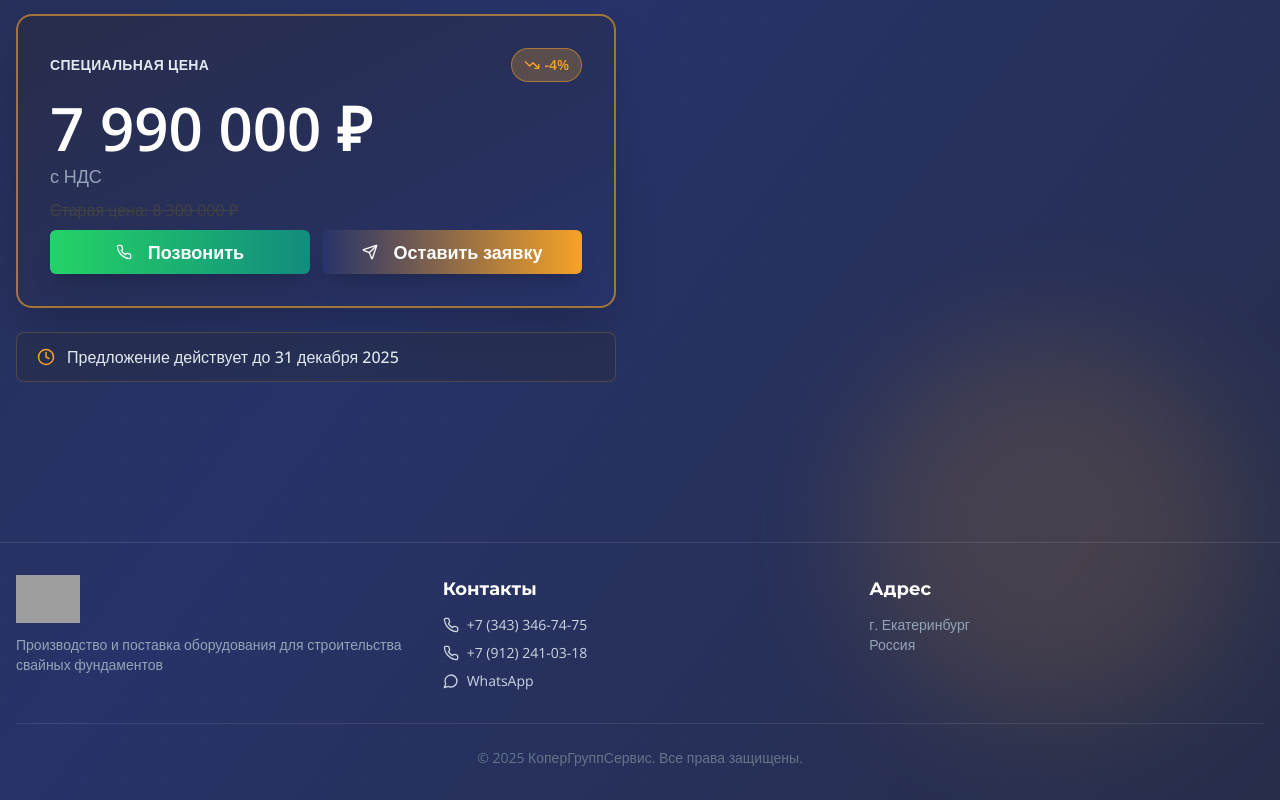
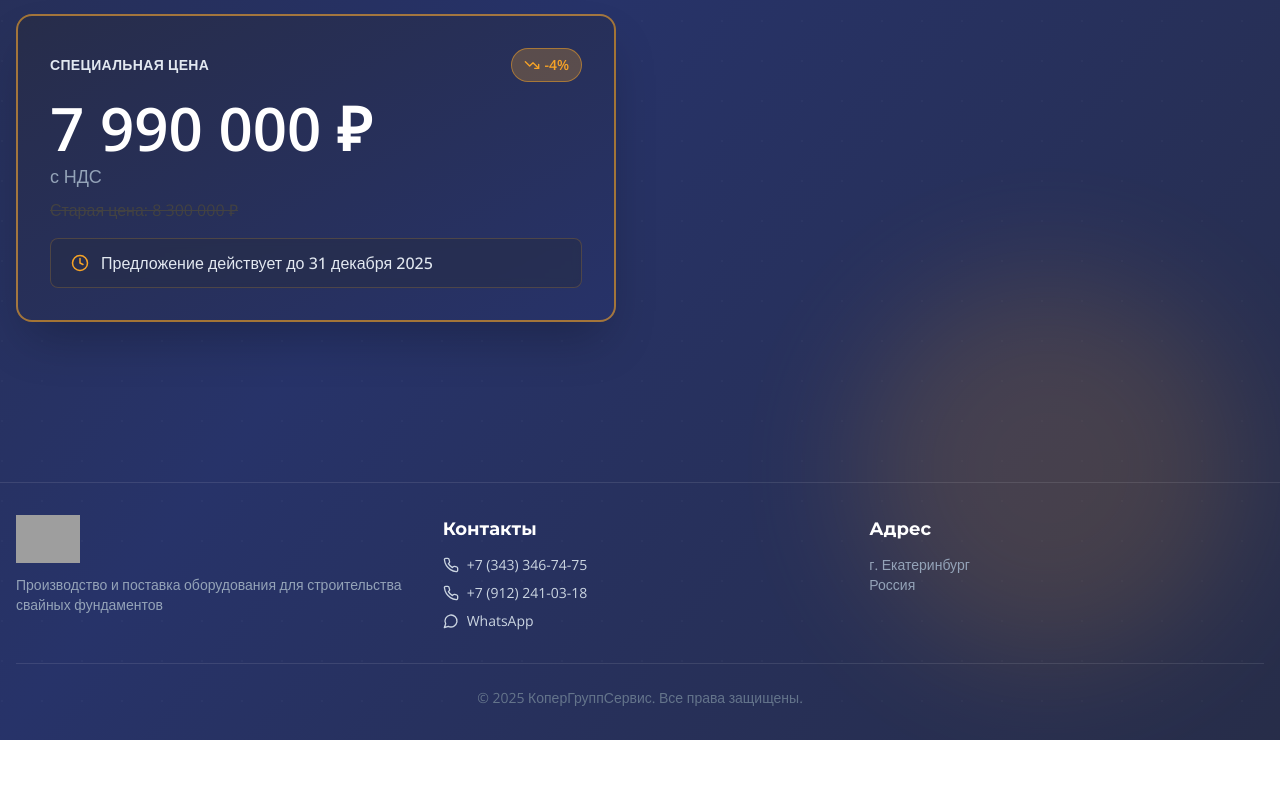
Before and after one commit to pr-poehali-dev/holiday-campaign-kgs, a React (Vite) app: page / in a window 1280 px wide. Shown: the part 861-1661 px from the top of the page. After the commit the page ends 1601 px from the top, so only its background shows below. Built offline with nearby package versions, Linux system fonts and the light colour scheme; grey boxes are pictures that could not be loaded.

Commit message:
Убери кнопки позвонить и оставить заявку, объедини в рамке Специальная цена -4% 7 990 000 ₽ с НДС Старая цена: 8 300 000 ₽ и Предложение действует до 31 декабря 2025

```diff
--- a/src/pages/Index.tsx
+++ b/src/pages/Index.tsx
@@ -164,7 +164,7 @@ const Index = () => {
                     <span className="text-[#F6A327] font-bold text-sm">-4%</span>
                   </div>
                 </div>
-                <div className="mb-2">
+                <div className="mb-4">
                   <div className="flex flex-col gap-1">
                     <div className="text-3xl sm:text-4xl lg:text-5xl xl:text-6xl font-black text-white">7 990 000 ₽</div>
                     <span className="text-slate-400 text-sm sm:text-base lg:text-lg font-medium">с НДС</span>
@@ -173,89 +173,10 @@ const Index = () => {
                     <span className="line-through text-[#434242] text-sm sm:text-base">Старая цена: 8 300 000 ₽</span>
                   </div>
                 </div>
-                <div className="grid grid-cols-1 sm:grid-cols-2 gap-3">
-                  <Button
-                    size="lg"
-                    className="bg-gradient-to-r from-[#25D366] to-[#128C7E] hover:opacity-90 text-white px-6 py-5 text-base sm:text-lg font-bold shadow-xl hover:scale-105 transition-all"
-                    asChild
-                  >
-                    <a href="tel:+79122410318">
-                      <Icon name="Phone" size={20} className="mr-2" />
-                      Позвонить
-                    </a>
-                  </Button>
-                  <Dialog open={isDialogOpen} onOpenChange={setIsDialogOpen}>
-                    <DialogTrigger asChild>
-                      <Button
-                        size="lg"
-                        className="bg-gradient-to-r from-[#273369] to-[#F6A327] hover:opacity-90 text-white px-6 py-5 text-base sm:text-lg font-bold shadow-xl hover:scale-105 transition-all"
-                      >
-                        <Icon name="Send" size={20} className="mr-2" />
-                        Оставить заявку
-                      </Button>
-                    </DialogTrigger>
-                  <DialogContent className="sm:max-w-[500px]">
-                    <DialogHeader>
-                      <DialogTitle className="text-2xl">Оставить заявку</DialogTitle>
-                      <DialogDescription>
-                        Заполните форму, и наш менеджер свяжется с вами в течение 30 минут
-                      </DialogDescription>
-                    </DialogHeader>
-                    <form onSubmit={handleSubmit} className="space-y-4 mt-4">
-                      <div>
-                        <Input
-                          placeholder="Ваше имя *"
-                          value={formData.name}
-                          onChange={(e) =>
-                            setFormData({ ...formData, name: e.target.value })
-                          }
-                          required
-                        />
-                      </div>
-                      <div>
-                        <Input
-                          type="tel"
-                          placeholder="Телефон *"
-                          value={formData.phone}
-                          onChange={(e) =>
-                            setFormData({ ...formData, phone: e.target.value })
-                          }
-                          required
-                        />
-                      </div>
-                      <div>
-                        <Input
-                          type="email"
-                          placeholder="Email *"
-                          value={formData.email}
-                          onChange={(e) =>
-                            setFormData({ ...formData, email: e.target.value })
-                          }
-                          required
-                        />
-                      </div>
-                      <div>
-                        <Textarea
-                          placeholder="Комментарий (необязательно)"
-                          value={formData.comment}
-                          onChange={(e) =>
-                            setFormData({ ...formData, comment: e.target.value })
-                          }
-                          rows={3}
-                        />
-                      </div>
-                      <Button type="submit" className="w-full bg-gradient-to-r from-[#273369] to-[#F6A327]" size="lg">
-                        Отправить заявку
-                      </Button>
-                    </form>
-                  </DialogContent>
-                  </Dialog>
+                <div className="flex items-center gap-3 text-slate-200 text-sm sm:text-base bg-[#272D49]/60 backdrop-blur-sm px-4 sm:px-5 py-3 rounded-lg border border-[#F6A327]/20">
+                  <Icon name="Clock" size={18} className="text-[#F6A327] flex-shrink-0" />
+                  <span className="font-medium">Предложение действует до 31 декабря 2025</span>
                 </div>
-              </div>
-
-              <div className="flex items-center gap-3 text-slate-200 text-sm sm:text-base bg-[#272D49]/60 backdrop-blur-sm px-4 sm:px-5 py-3 rounded-lg border border-[#F6A327]/20">
-                <Icon name="Clock" size={18} className="text-[#F6A327] flex-shrink-0" />
-                <span className="font-medium">Предложение действует до 31 декабря 2025</span>
               </div>
             </div>
 
```
